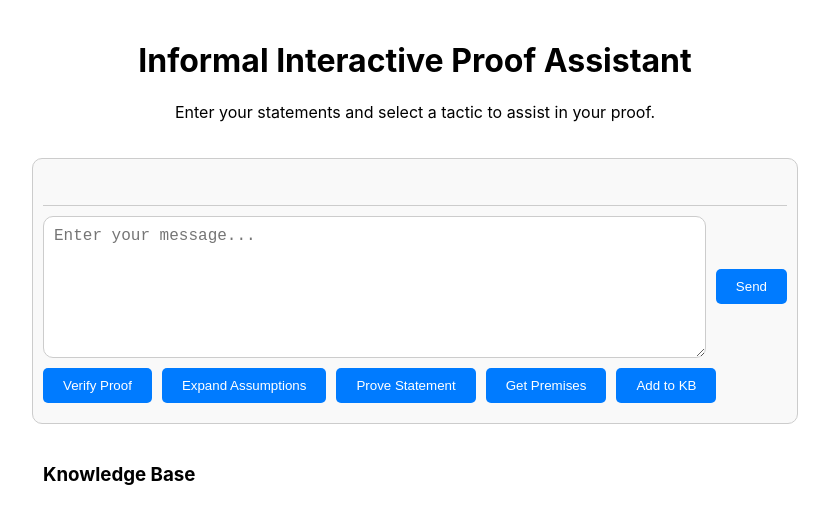
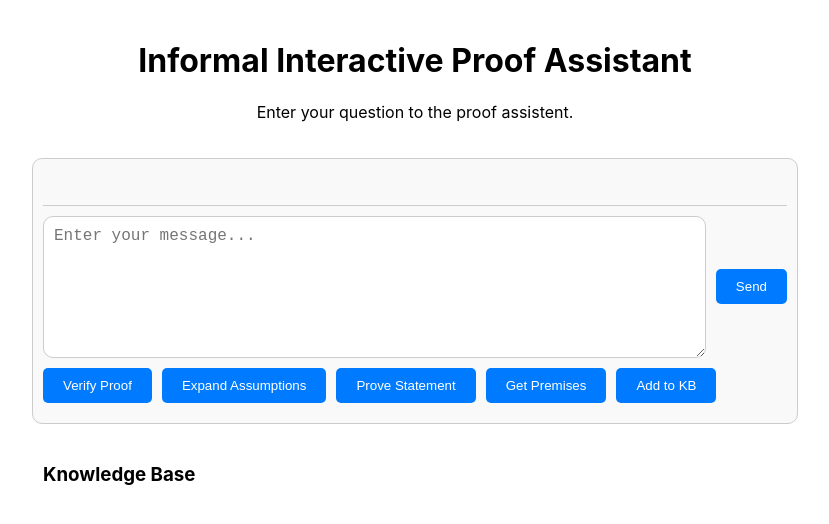
Before and after one commit to SL2000s/iipa_frontend, a React (Create React App) app: page / in a window 1280 px wide. Shown: the top 524 px of the page, without its empty margins (225-1054 px from the left). Built offline with nearby package versions, Linux system fonts and the light colour scheme.

Commit message:
Update subtitle

```diff
--- a/src/App.js
+++ b/src/App.js
@@ -56,7 +56,7 @@ function App() {
     <div className="app-container">
       <div className="title">
         <h1>Informal Interactive Proof Assistant</h1>
-        <p>Enter your statements and select a tactic to assist in your proof.</p>
+        <p>Enter your question to the proof assistent.</p>
       </div>
       <div className="chat-container">
         {/* Chat History */}
```
